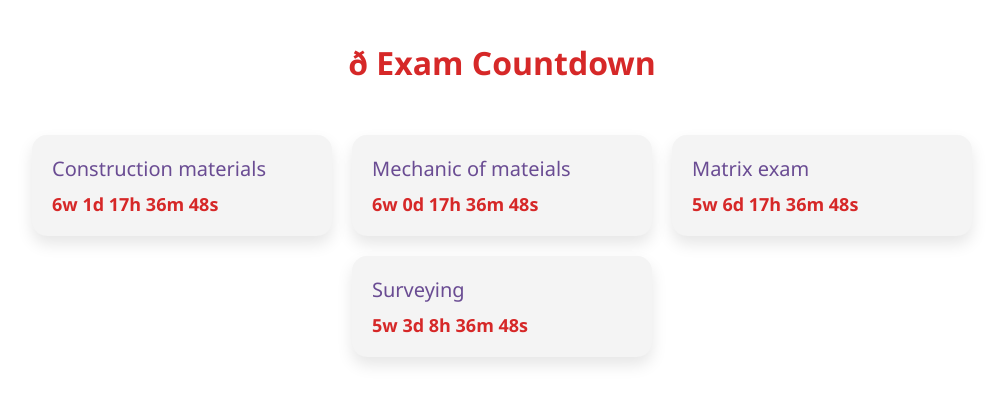
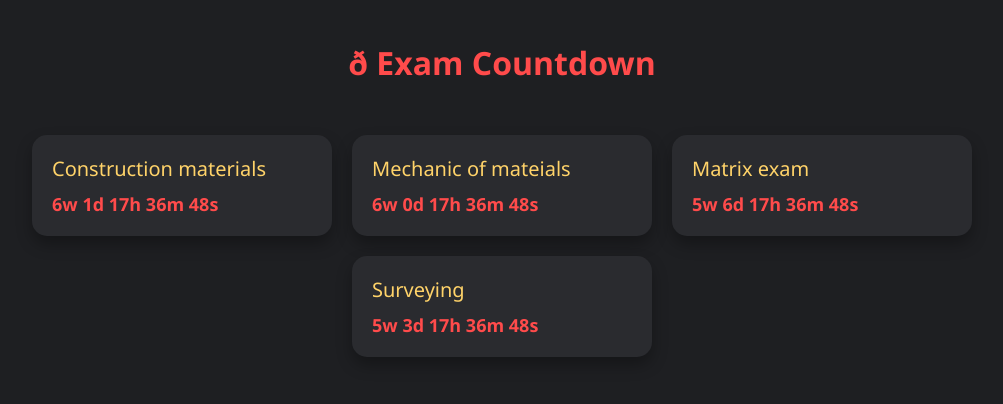
Before and after one commit to MtWong4881/MtWong4881.github.io, a plain HTML site: page index.html in a window 1280 px wide. Shown: the whole page, without its empty margins (138-1141 px from the left). Drawn offline with Linux system fonts and the light colour scheme.

Commit message:
Update index.html

```diff
--- a/index.html
+++ b/index.html
@@ -3,7 +3,7 @@
 <head>
 <meta charset="UTF-8">
 <meta name="viewport" content="width=device-width, initial-scale=1.0">
-<title>Assigment Countdown</title>
+<title>Assignment Countdown</title>
 <style>
     * {
         box-sizing: border-box;
@@ -11,14 +11,14 @@
     body {
         margin: 0;
         font-family: 'Segoe UI', Tahoma, sans-serif;
-        background-color: #ffffff;
-        color: #000000;
+        background-color: #1e1f22;
+        color: #fff;
         padding: 20px;
     }
 
     h1 {
         text-align: center;
-        color: #d62828;
+        color: #ff4b4b;
         margin-bottom: 40px;
     }
 
@@ -30,11 +30,11 @@
     }
 
     .card {
-        background-color: #f4f4f4;
+        background-color: #2a2b2f;
         border-radius: 15px;
         padding: 20px;
         width: 300px;
-        box-shadow: 0 8px 16px rgba(0,0,0,0.1);
+        box-shadow: 0 8px 16px rgba(0,0,0,0.3);
         transition: transform 0.3s ease;
     }
 
@@ -45,13 +45,13 @@
     .event-title {
         font-size: 20px;
         margin-bottom: 10px;
-        color: #6a4c93;
+        color: #ffd369;
     }
 
     .countdown {
         font-size: 18px;
         font-weight: bold;
-        color: #d62828;
+        color: #ff4b4b;
     }
 
     @media (max-width: 600px) {
@@ -67,11 +67,20 @@
 <div class="container" id="container"></div>
 
 <script>
+    // === HOW TO ADD OR EDIT EVENTS ===
+    // Each event is added as an object in the array below.
+    // To add a new event:
+    // 1. Copy one of the existing lines (between { ... }).
+    // 2. Change the `id` to something unique (used internally).
+    // 3. Change the `title` to the name of your event.
+    // 4. Change the `date` to the date and time it starts, e.g., "Apr 10, 2025 09:00:00"
+    // Make sure all entries are separated by commas.
+
     const events = [
         { id: "Exam1", title: "Construction materials", date: "May 21, 2025 09:00:00" },
         { id: "Exam2", title: "Mechanic of mateials", date: "May 20, 2025 09:00:00" },
         { id: "Exam3", title: "Matrix exam ", date: "May 19, 2025 09:00:00" },
-        { id: "Exam4", title: "Surveying", date: "May 16, 2025 00:00:00" },
+        { id: "Exam4", title: "Surveying", date: "May 16, 2025 09:00:00" },
     ];
 
     const container = document.getElementById('container');
```
